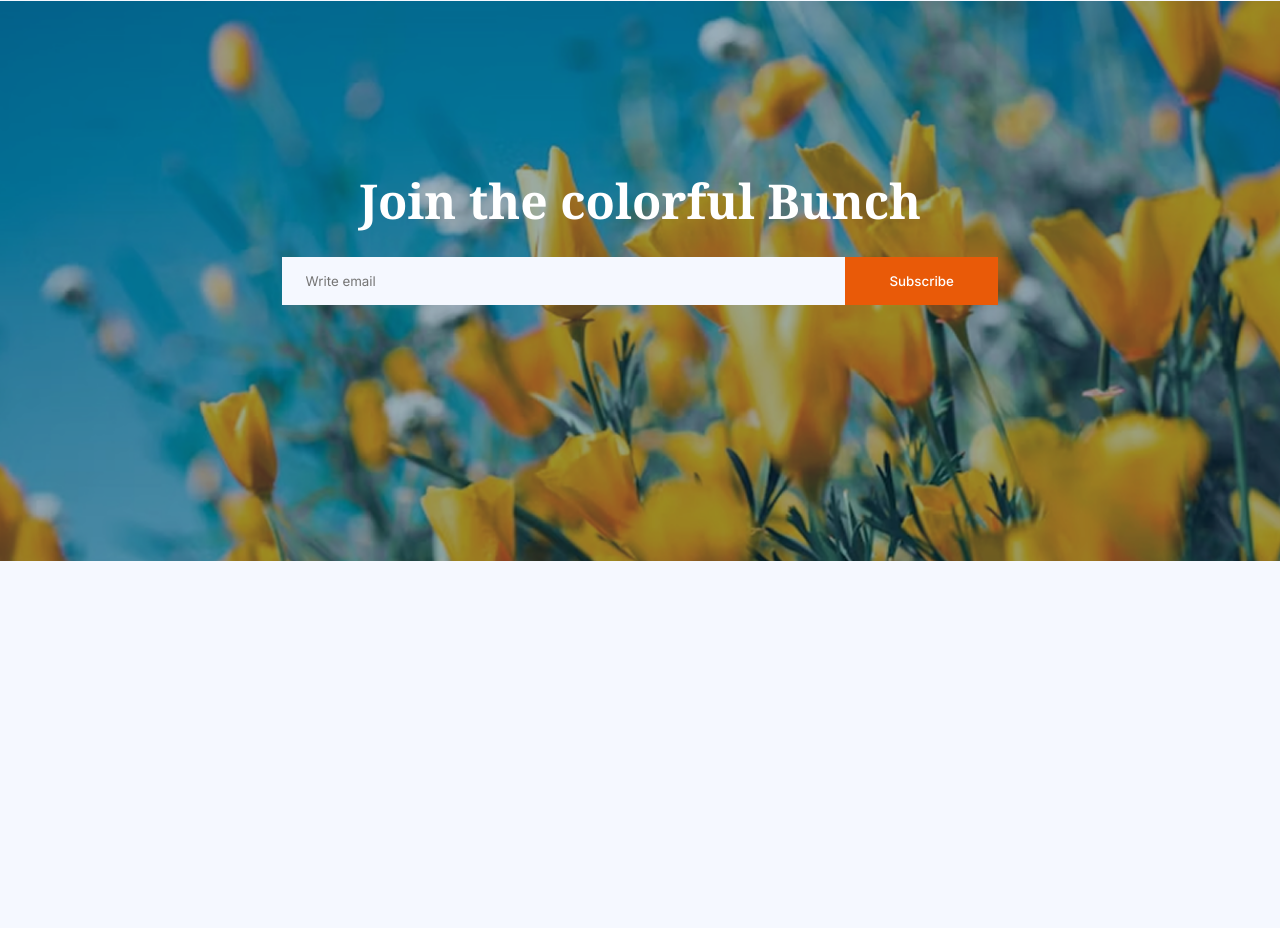
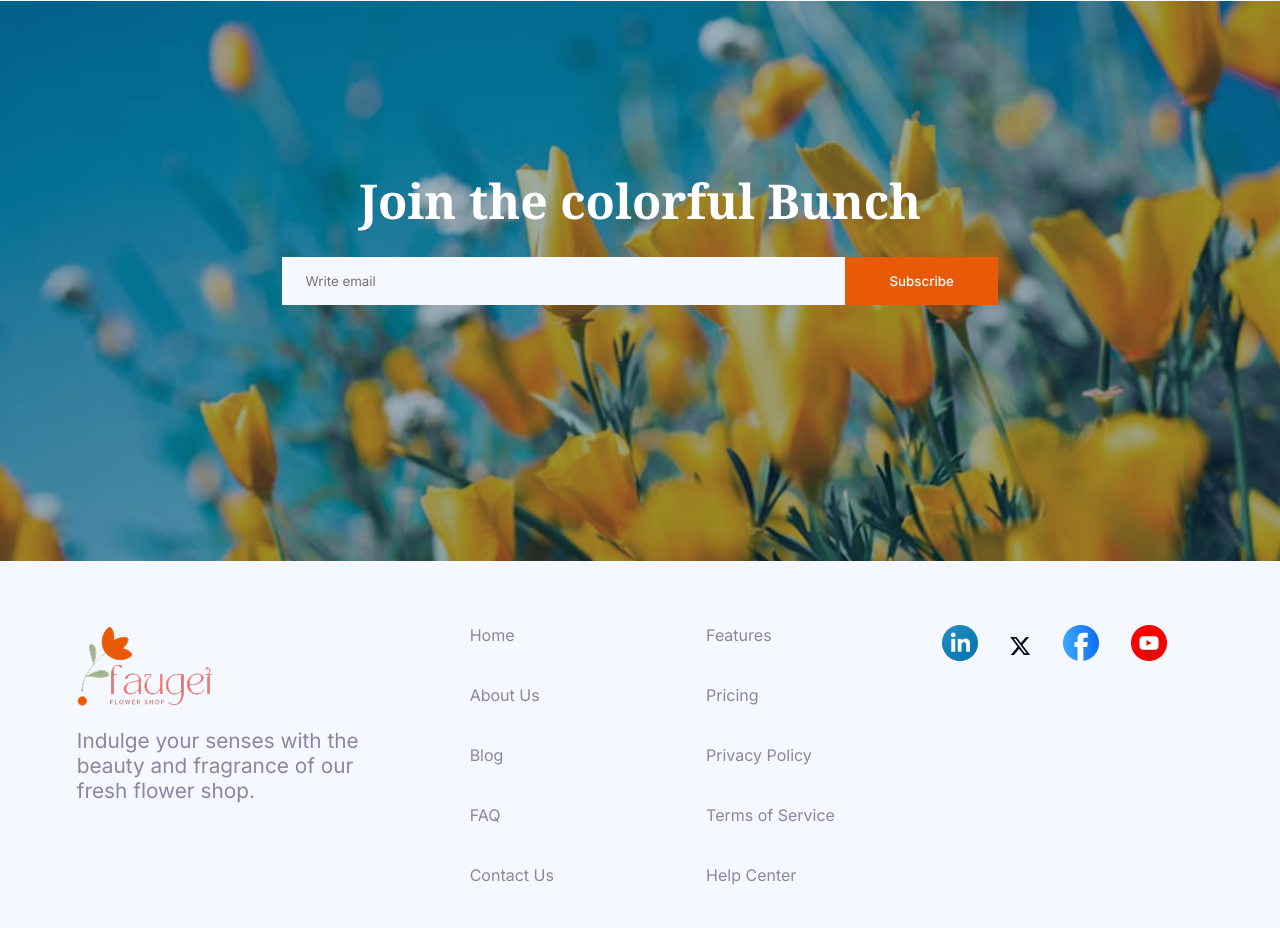
Before and after one commit to sam-z-mridula/B12A02-Responsive-Flowers, a plain HTML site: page index.html in a window 1280 px wide. Shown: the part 3549-4477 px from the top of the page. Before the commit the page ends 4190 px from the top, so only its background shows below. Drawn offline with Linux system fonts and the light colour scheme.

Commit message:
added responsive footer section

```diff
--- a/index.html
+++ b/index.html
@@ -185,6 +185,37 @@
       </div>
     </section>
 
-    <footer class="container"></footer>
+    <footer class="container">
+      <div class="footer-1">
+        <img src="./assets/logo.png" alt="faugei" />
+        <p class="para">
+          Indulge your senses with the beauty and fragrance of our fresh flower
+          shop.
+        </p>
+      </div>
+
+      <div class="footer-2">
+        <a href="#">Home</a>
+        <a href="#">About Us</a>
+        <a href="#">Blog</a>
+        <a href="#">FAQ</a>
+        <a href="#">Contact Us</a>
+      </div>
+
+      <div class="footer-2">
+        <a href="#">Features</a>
+        <a href="#">Pricing</a>
+        <a href="#">Privacy Policy</a>
+        <a href="#">Terms of Service</a>
+        <a href="#">Help Center</a>
+      </div>
+
+      <div class="footer-4">
+        <a href="#"><img src="./assets/icon-linkedin.png" alt="linkedin" /></a>
+        <a href="#"><img src="./assets/icon-twitter.png" alt="twitter" /></a>
+        <a href="#"><img src="./assets/icon-facebook.png" alt="facebook" /></a>
+        <a href="#"><img src="./assets/icon-youtube.png" alt="youtube" /></a>
+      </div>
+    </footer>
   </body>
 </html>
--- a/styles/style.css
+++ b/styles/style.css
@@ -141,14 +141,10 @@ nav {
     width: 100%;
   }
 
-  .hero-left h1,
-  .fresh {
-    font-size: 1.5rem;
-  }
-
   .hero-left h1 {
     width: 60%;
     margin-left: 1.5rem;
+    font-size: 1.5rem;
   }
 
   .hero-left p {
@@ -217,8 +213,12 @@ nav {
 /* Small Screen */
 
 @media screen and (max-width: 576px) {
+  .our-flowers {
+    margin-top: 5rem;
+  }
+
   .our-flowers p {
-    width: 100%;
+    width: 92%;
     font-size: 0.875rem;
   }
 
@@ -322,43 +322,43 @@ nav {
 
 /* Latest Deals Section */
 
-.deals{
+.deals {
   margin-top: 8rem;
   text-align: center;
 }
 
-.deals p{
+.deals p {
   width: 70%;
   margin: 0 auto 8rem;
 }
 
-.deal-img-container{
+.deal-img-container {
   display: flex;
   justify-content: space-between;
   align-items: center;
 }
 
-.deal-left{
+.deal-left {
   width: 30%;
   display: grid;
   gap: 2rem;
 }
 
-#bloom{
-  background:  rgba(0, 0, 0, 0.38)url('../assets/deal-bloom.png');
+#bloom {
+  background: rgba(0, 0, 0, 0.38) url("../assets/deal-bloom.png");
   background-blend-mode: darken;
   height: 12rem;
   border-radius: 14px;
 }
 
-#ana{
-  background: rgba(0, 0, 0, 0.38)url('../assets/deal-ana.png');
+#ana {
+  background: rgba(0, 0, 0, 0.38) url("../assets/deal-ana.png");
   background-blend-mode: darken;
   height: 12rem;
   border-radius: 14px;
 }
 
-.deal-left h5{
+.deal-left h5 {
   font-family: "Noto Serif", sans-serif;
   font-size: 1.25rem;
   margin-bottom: 1rem;
@@ -368,15 +368,15 @@ nav {
   color: white;
 }
 
-.deal-left a{
+.deal-left a {
   font-weight: 600;
   margin-top: 15%;
   background: transparent;
   color: white;
 }
 
-.deal-right{
-  background: rgba(0, 0, 0, 0.38)url('../assets/deal-zabo.png');
+.deal-right {
+  background: rgba(0, 0, 0, 0.38) url("../assets/deal-zabo.png");
   background-repeat: no-repeat;
   background-size: cover;
   background-blend-mode: darken;
@@ -385,20 +385,21 @@ nav {
   width: 67%;
 }
 
-.deal-right h1, a{
+.deal-right h1,
+a {
   margin-top: 20%;
   background: transparent;
   color: white;
 }
 
-.deal-right h1{
+.deal-right h1 {
   font-family: "Noto Serif", sans-serif;
   font-size: 2.5rem;
   margin-bottom: 1rem;
   font-weight: 600;
 }
 
-.deal-right a{
+.deal-right a {
   font-size: 1.75rem;
   font-weight: 600;
 }
@@ -406,57 +407,58 @@ nav {
 /* Small Screen */
 
 @media screen and (max-width: 576px) {
-
   .latest {
     font-size: 1.5rem;
   }
 
-  .deals p{
+  .deals p {
     font-size: 0.875rem;
     width: 100%;
     margin: 0 auto 3.5rem;
   }
 
-  .deal-img-container{
+  .deal-img-container {
     flex-direction: column;
     gap: 1rem;
   }
 
-  .deal-left{
+  .deal-left {
     width: 100%;
     gap: 1rem;
   }
 
-  #bloom, #ana, .deal-right {
+  #bloom,
+  #ana,
+  .deal-right {
     height: 10rem;
-    border-radius: 14px;
   }
 
-  #bloom{
-    background:  rgba(0, 0, 0, 0.65)url('../assets/deal-bloom.png');
+  #bloom {
+    background: rgba(0, 0, 0, 0.65) url("../assets/deal-bloom.png");
     background-repeat: no-repeat;
     background-size: cover;
   }
 
-  #ana{
-    background: rgba(0, 0, 0, 0.65)url('../assets/deal-ana.png');
+  #ana {
+    background: rgba(0, 0, 0, 0.65) url("../assets/deal-ana.png");
     background-repeat: no-repeat;
     background-size: cover;
   }
 
-  .deal-right{
-    background: rgba(0, 0, 0, 0.65)url('../assets/deal-zabo.png');
+  .deal-right {
+    background: rgba(0, 0, 0, 0.65) url("../assets/deal-zabo.png");
     width: 100%;
+    border-radius: 14px;
   }
 
-  .deal-right h1{
+  .deal-right h1 {
     font-size: 1.25rem;
     margin-bottom: 1rem;
     font-weight: 600;
     margin-top: 14%;
   }
 
-  .deal-right a{
+  .deal-right a {
     font-weight: 600;
     font-size: 1rem;
     font-weight: 600;
@@ -465,24 +467,23 @@ nav {
 
 /* Join Section */
 
-.join{
+.join {
   margin-top: 8rem;
   height: 70vh;
-  background: url('../assets/news-letter-bg.png');
+  background: url("../assets/news-letter-bg.png");
   background-size: cover;
   background-repeat: no-repeat;
   background-position: center;
-  margin-bottom: 5rem;
 }
 
-.join-text{
+.join-text {
   padding-top: 13%;
   background: transparent;
   text-align: center;
   position: relative;
 }
 
-.join-text h1{
+.join-text h1 {
   background: transparent;
   color: white;
   font-family: "Noto Serif", sans-serif;
@@ -490,13 +491,13 @@ nav {
   margin-bottom: 1.5rem;
 }
 
-.join-text input{
+.join-text input {
   border: none;
   padding: 1rem 1.5rem;
   width: 56%;
 }
 
-.subscribe{
+.subscribe {
   position: absolute;
   border: none;
   background-color: var(--btn-color);
@@ -510,7 +511,6 @@ nav {
 /* Small Screen */
 
 @media screen and (max-width: 576px) {
-
   .join {
     height: 31vh;
     margin-top: 3rem;
@@ -520,25 +520,77 @@ nav {
     padding-top: 25%;
   }
 
-  .join-text h1{
+  .join-text h1 {
     font-size: 1.25rem;
   }
 
-  .join-text input{
+  .join-text input {
     border: none;
     padding: 1.25rem 1.5rem;
     width: 80%;
   }
 
-  .join-text input::placeholder{
+  .join-text input::placeholder {
     font-size: 1.15rem;
     color: rgba(0, 0, 0, 0.4);
   }
 
-  .subscribe{
+  .subscribe {
     width: 25%;
     right: 10%;
     padding: 1.13rem 1rem;
     font-size: 1rem;
   }
 }
+
+/* Footer */
+
+footer {
+  display: grid;
+  grid-template-columns: 1.5fr 0.75fr 0.75fr 1.25fr;
+  gap: 5rem;
+  padding: 4rem 0 1.5rem;
+}
+
+.footer-1 img {
+  margin-bottom: 1rem;
+}
+
+.footer-2 {
+  display: flex;
+  flex-direction: column;
+}
+
+.footer-2 a {
+  color: var(--para-color);
+  text-decoration: none;
+  margin-top: 0;
+  margin-bottom: 2.5rem;
+}
+
+.footer-4 {
+  display: flex;
+  gap: 2rem;
+  align-items: flex-start;
+}
+
+.footer-4 a {
+  margin-top: 0;
+}
+
+.footer-4 a:nth-child(2) {
+  margin-top: 0.7rem;
+}
+
+/* Small Screen */
+
+@media screen and (max-width: 576px) {
+  footer {
+    grid-template-columns: 1fr;
+    gap: 0;
+  }
+
+  .footer-1 p {
+    font-size: 1rem;
+  }
+}
```
Lines whose indentation alone changed are shown as unchanged.
